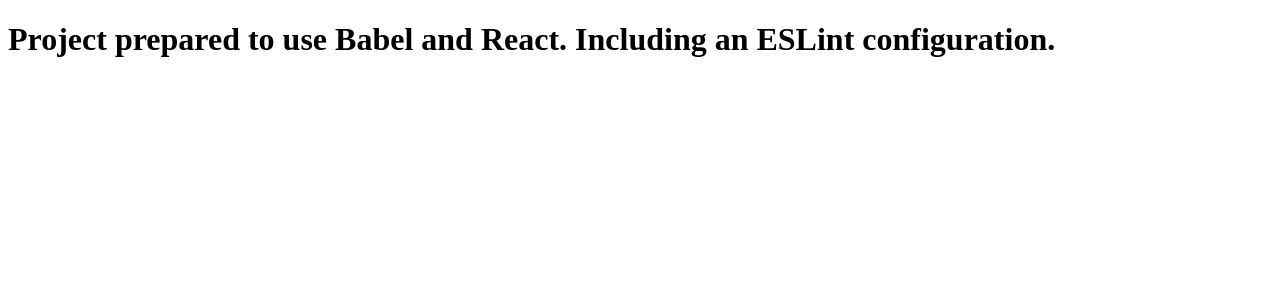
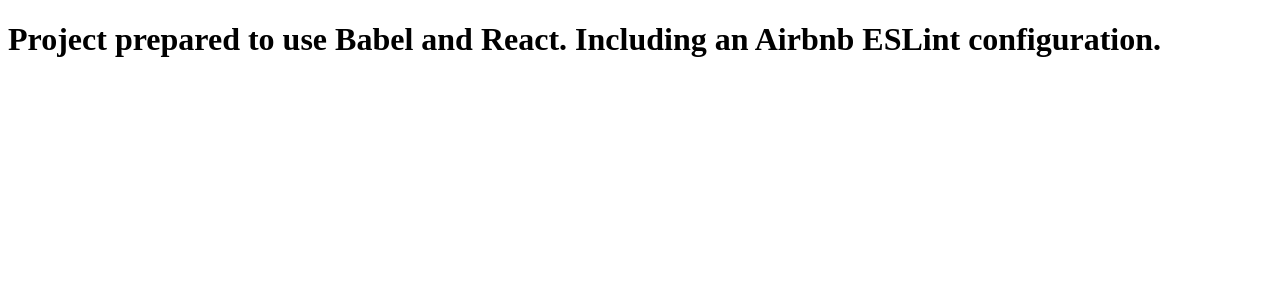
Before and after one commit to jesuskata/reactjs-base, a React app: page / in a window 1280 px wide. Shown: the top 300 px of the page. Built offline with nearby package versions, Linux system fonts and the light colour scheme.

Commit message:
Modified the package.json eslintConfig to have a better use on the ReactJs Applications.

```diff
--- a/src/App.jsx
+++ b/src/App.jsx
@@ -1,7 +1,6 @@
-/* eslint-disable import/prefer-default-export */
 // Dependencies
 import React from 'react';
 
 export const App = () => (
-  <h1>Project prepared to use Babel and React. Including an ESLint configuration.</h1>
+  <h1>Project prepared to use Babel and React. Including an Airbnb ESLint configuration.</h1>
 );
--- a/src/index.js
+++ b/src/index.js
@@ -1,5 +1,3 @@
-/* eslint-disable react/jsx-filename-extension */
-/* eslint-disable no-undef */
 // Dependencies
 import React from 'react';
 import ReactDOM from 'react-dom';
```
Also changed, not shown: package.json (+37 -3 lines).
